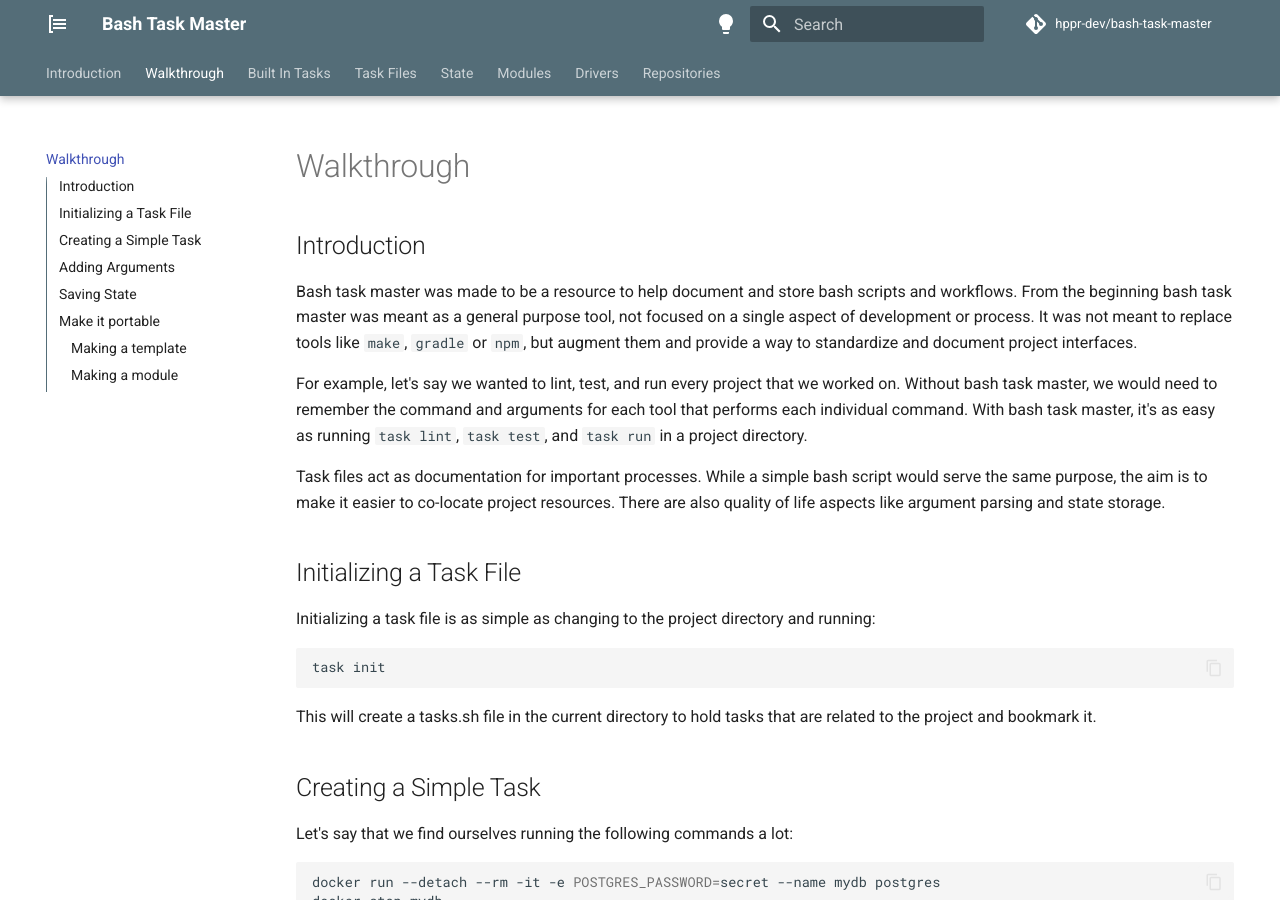
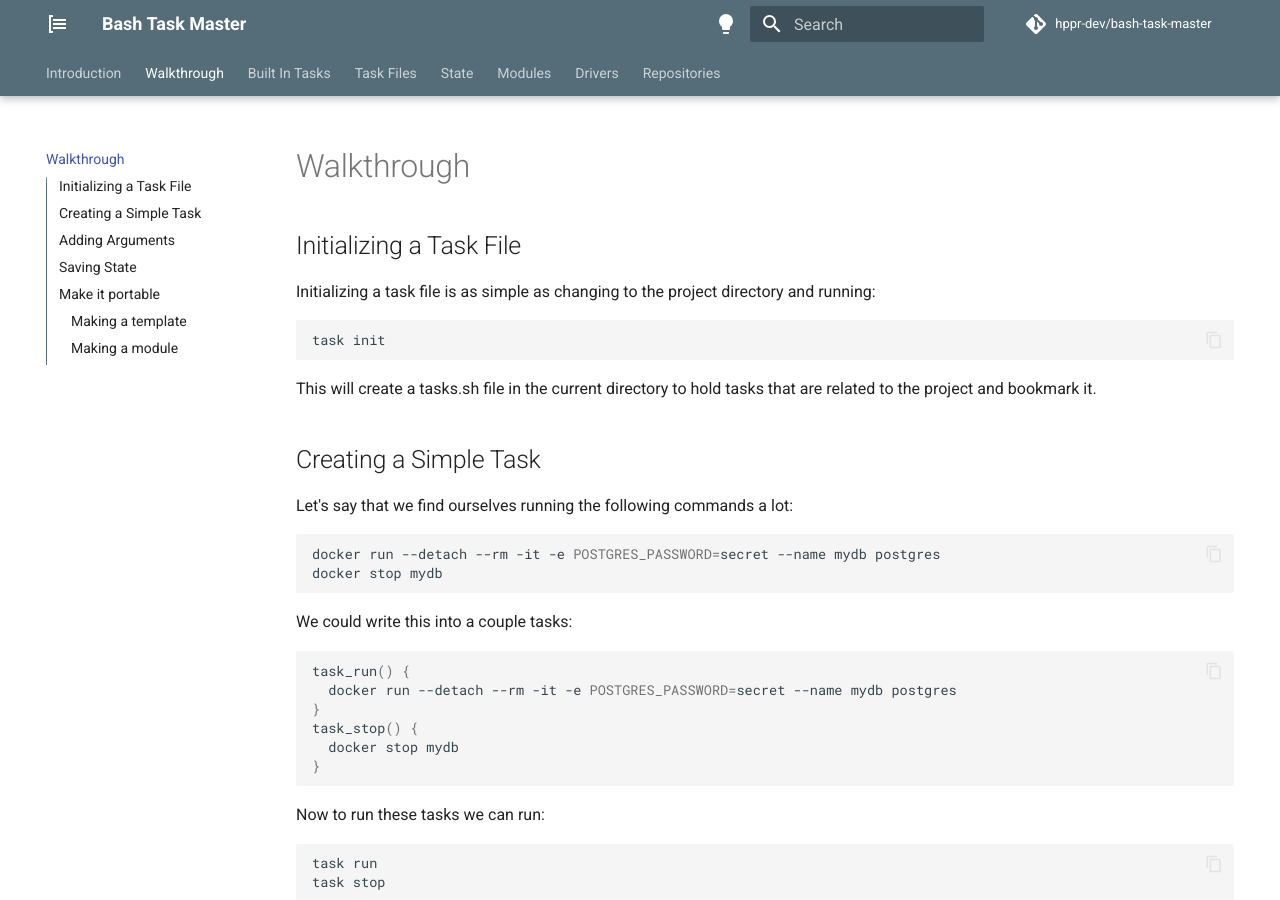
Before and after one commit to hppr-dev/docs-bash-task-master, an MkDocs documentation site: the page built from docs/walkthrough.md, in a window 1280 px wide and 900 px high. Built offline with MkDocs 1.6.1 and Material for MkDocs 9.7.7, drawn with Linux system fonts in a browser that asks for light colours; comment, search, counter and statistics services are not loaded.

Commit message:
Move duplicate intro to index.

```diff
--- a/docs/walkthrough.md
+++ b/docs/walkthrough.md
@@ -1,17 +1,3 @@
-## Introduction
-
-Bash task master was made to be a resource to help document and store bash scripts and workflows.
-From the beginning bash task master was meant as a general purpose tool, not focused on a single aspect of development or process.
-It was not meant to replace tools like `make`, `gradle` or `npm`, but augment them and provide a way to standardize and document project interfaces.
-
-For example, let's say we wanted to lint, test, and run every project that we worked on.
-Without bash task master, we would need to remember the command and arguments for each tool that performs each individual command.
-With bash task master, it's as easy as running `task lint`, `task test`, and `task run` in a project directory.
-
-Task files act as documentation for important processes.
-While a simple bash script would serve the same purpose, the aim is to make it easier to co-locate project resources.
-There are also quality of life aspects like argument parsing and state storage.
-
 ## Initializing a Task File
 
 Initializing a task file is as simple as changing to the project directory and running:
```
Also changed, not shown: docs/index.md (+10 -1 lines).
